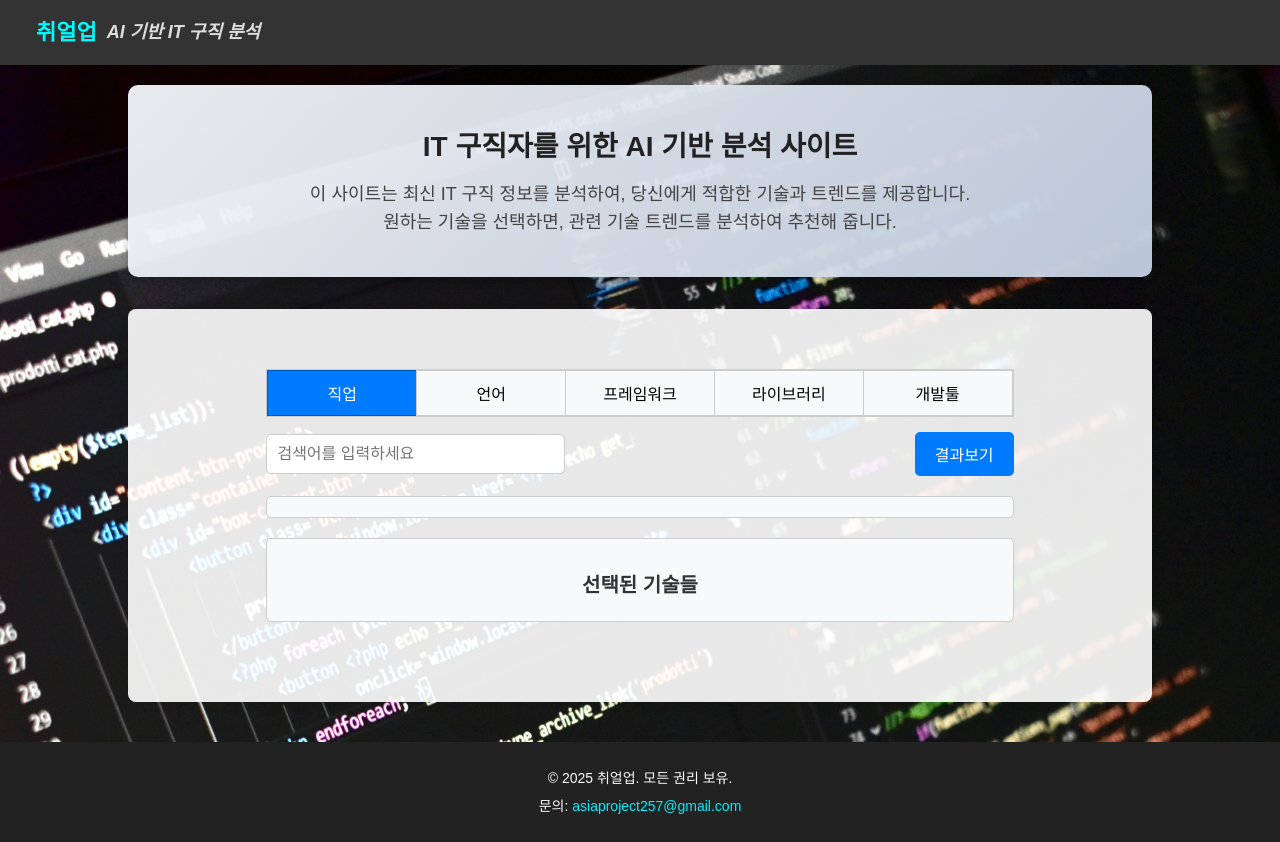
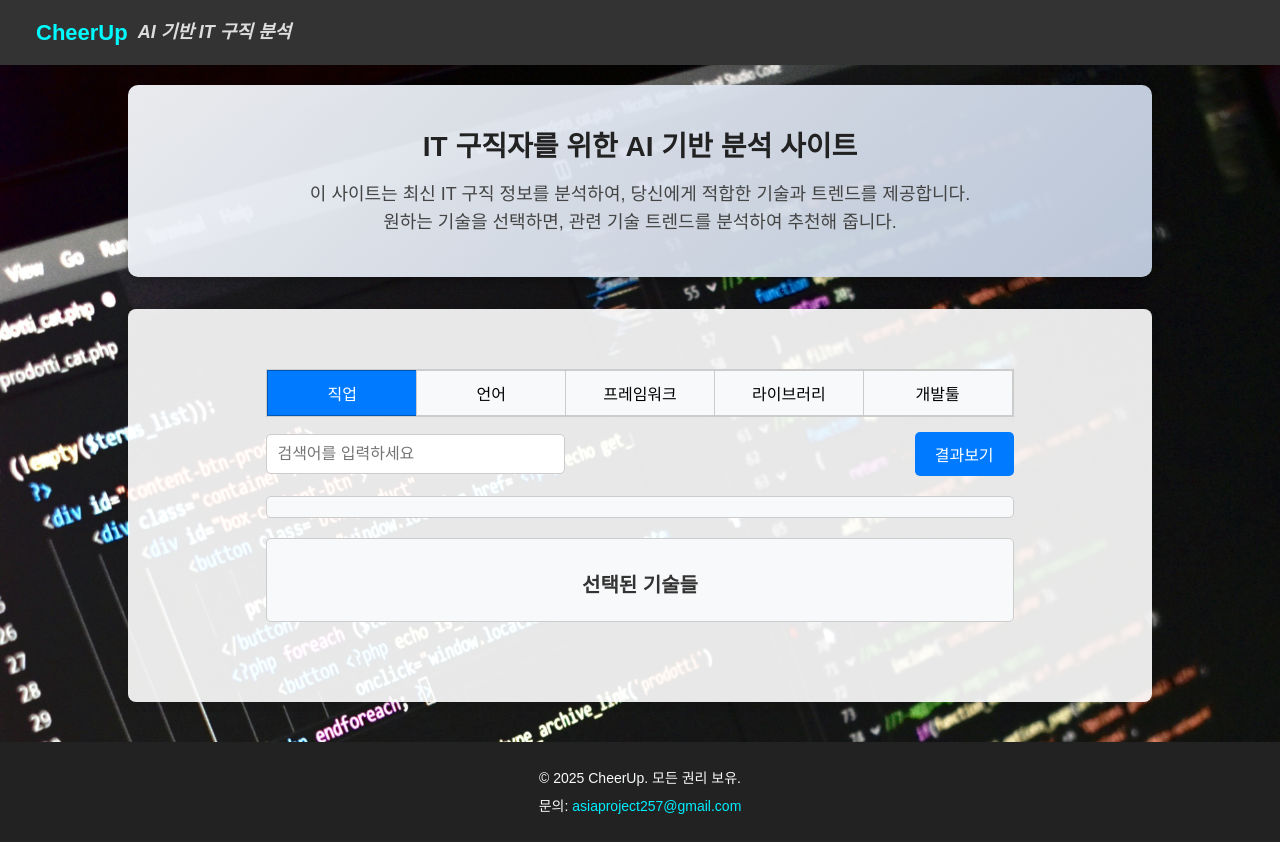
Before and after one commit to asite444/CheerUpProject, a FastAPI app: page / in a window 1280 px wide. Run offline with FastAPI, Linux system fonts and the light colour scheme; data that the repository does not hold is empty; some libraries are stand-ins or nearby versions.

Commit message:
html,css

```diff
--- a/app/static/css/topmenu.css
+++ b/app/static/css/topmenu.css
@@ -47,7 +47,7 @@ html {
 }
 
 .topmenu-title .highlight {
-    color: #00fbff; /* 주황색 */
+    color: #00fbff;
     font-size: 22px;
     font-weight: bold;
     transition: transform 0.3s ease-in-out;
--- a/app/templates/main.html
+++ b/app/templates/main.html
@@ -35,7 +35,7 @@
     <header>
         <nav class="navbar">
             <div class="topmenu-title">
-                <span class="highlight">취얼업</span>
+                <span class="highlight">CheerUp</span>
                 <span class="subtitle">AI 기반 IT 구직 분석</span>
             </div>
         </nav>
@@ -43,7 +43,7 @@
 <div>
 
     <main>
-        <!-- 사용자가 구글 트렌드를 검색하면 나타날 화면면 -->
+        <!-- 사용자가 구글 트렌드를 검색하면 나타날 화면 -->
         <div id="sticky-note"></div>
         <div class="">
 
@@ -157,7 +157,7 @@
 
     <footer class="site-footer">
         <div class="footer-content">
-            <p>&copy; 2025 취얼업. 모든 권리 보유.</p>
+            <p>&copy; 2025 CheerUp. 모든 권리 보유.</p>
             <p>문의: <a href="mailto:asiaproject257@gmail.com">asiaproject257@gmail.com</a></p>
 
         </div>
```
